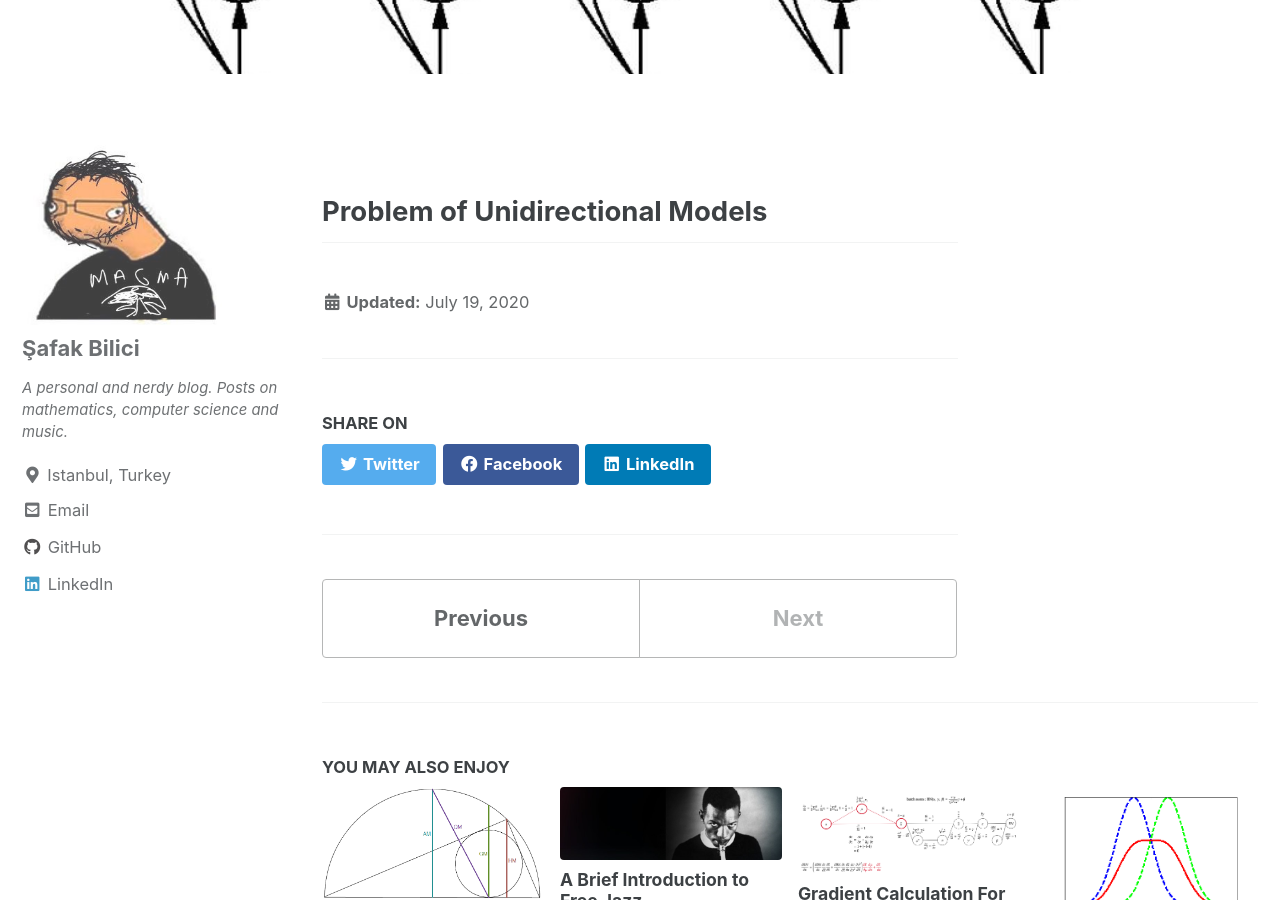
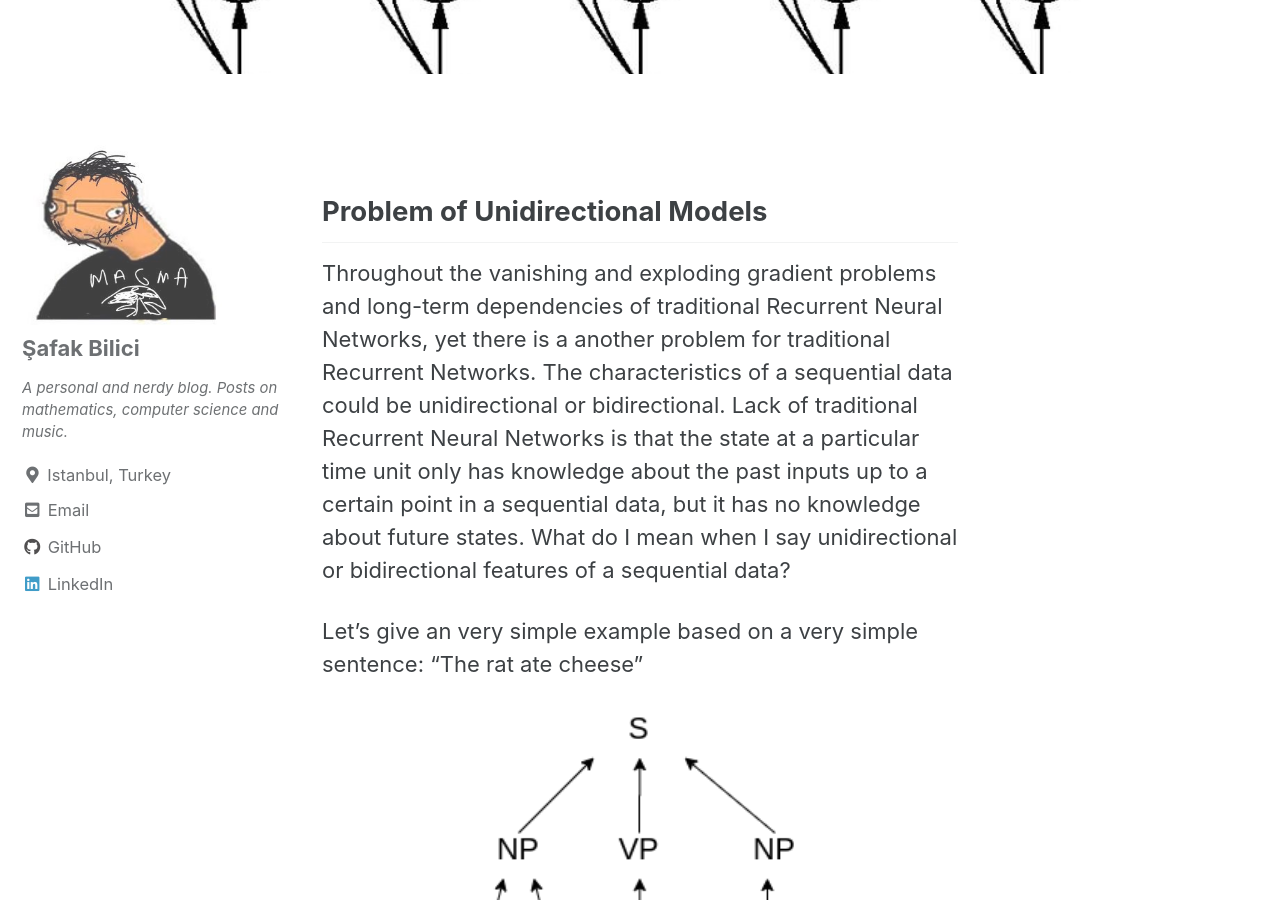
Before and after one commit to safakkbilici/safakkbilici.github.io, a Jekyll site: the page built from _posts/2020-07-19-training-bidirectional-rnns.md, in a window 1280 px wide and 900 px high, scrolled down 405 px. Built offline with Jekyll 4.4.1, drawn with Linux system fonts in a browser that asks for light colours; cached includes are drawn as plain includes.

Commit message:
new post

```diff
--- a/_posts/2020-07-19-training-bidirectional-rnns.md
+++ b/_posts/2020-07-19-training-bidirectional-rnns.md
@@ -15,3 +15,9 @@ image:
 ---
 
 ## Problem of Unidirectional Models
+
+Throughout the vanishing and exploding gradient problems and long-term dependencies of traditional Recurrent Neural Networks, yet there is a another problem for traditional Recurrent Networks. The characteristics of a sequential data  could be unidirectional or bidirectional. Lack of traditional Recurrent Neural Networks is that the state at a particular time unit only has knowledge about the past inputs up to a certain point in a sequential data, but it has no knowledge about future states. What do I mean when I say unidirectional or bidirectional features of a sequential data?
+
+Let's give an very simple example based on a very simple sentence: "The rat ate cheese"
+
+![test image size](/images/bidirectionalrnns/phrase.png){:height="110%" width="110%"}
```
Also changed, not shown: images/bidirectionalrnns/phrase.png (added), images/bidirectionalrnns/rnn.png (added).
